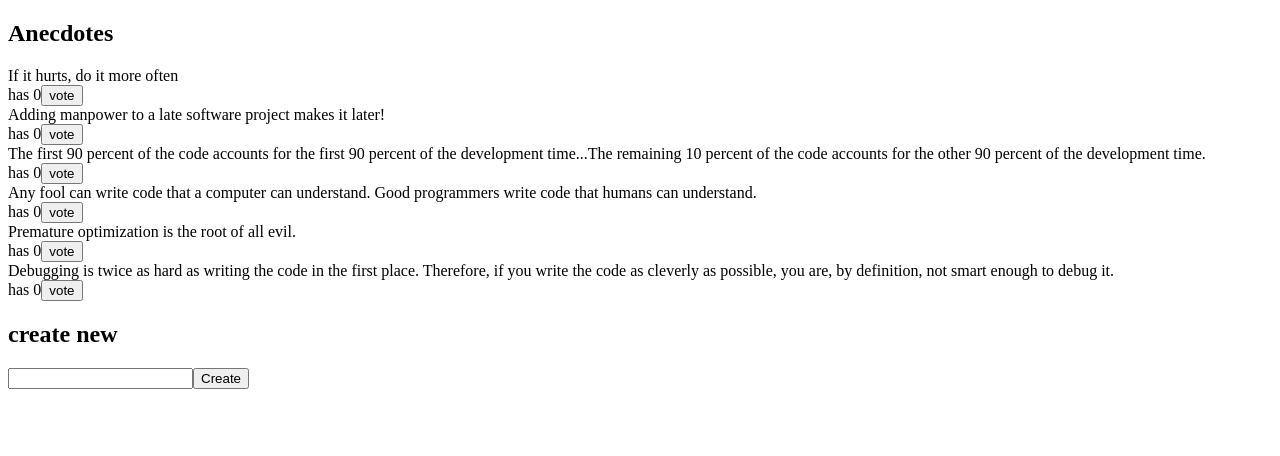
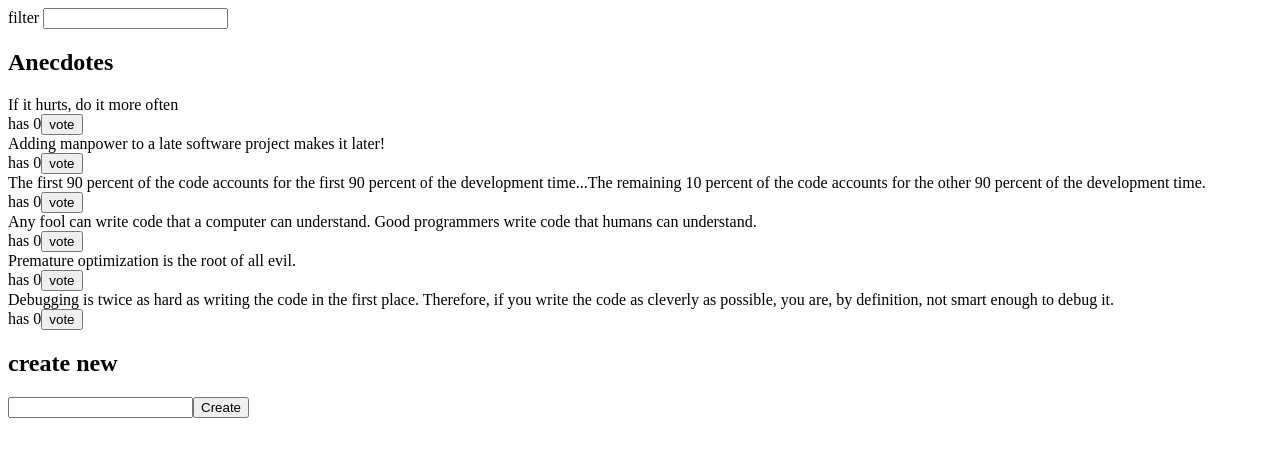
Before and after one commit to nopaalh/FSO-Part6, a React (Vite) app in the folder anecdotes/: page / in a window 1280 px wide. Shown: the top 456 px of the page. Built offline with nearby package versions, Linux system fonts and the light colour scheme.

Commit message:
6.6 anecdotes, step5, add filter feature

```diff
--- a/anecdotes/src/App.jsx
+++ b/anecdotes/src/App.jsx
@@ -1,8 +1,10 @@
 import AnecdoteList from "./components/AnecdoteList"
 import AnecdoteForm from "./components/AnecdoteForm"
+import Filter from "./components/Filter"
 const App = () => {
 	return (
 		<div>
+			<Filter/>
 			<h2>Anecdotes</h2>
 			<AnecdoteList />
 
--- /dev/null
+++ b/anecdotes/src/components/Filter.jsx
@@ -0,0 +1,21 @@
+import { useAnecdoteAction } from "../store"
+
+const Filter = () => {
+	const { setFilter } = useAnecdoteAction()
+
+	const handleChange = (event) => {
+		const filterValue = event.target.value
+		setFilter(filterValue)
+  }
+  const style = {
+    marginBottom: 10
+  }
+
+  return (
+    <div style={style}>
+      filter <input onChange={handleChange} />
+    </div>
+  )
+}
+
+export default Filter
--- a/anecdotes/src/store.js
+++ b/anecdotes/src/store.js
@@ -1,5 +1,6 @@
+import { create } from 'zustand'
+import {useShallow} from 'zustand/react/shallow'
 
-	import { create } from 'zustand'
 
 	const anecdotesAtStart = [
 	  'If it hurts, do it more often',
@@ -19,18 +20,25 @@
 	})
 
 	const useAnecdoteStore = create((set) => ({
-	  anecdotes: anecdotesAtStart.map(asObject),
+		anecdotes: anecdotesAtStart.map(asObject),
+		filter: '',
 		actions: {
 			addVote: (id) => set(state => ({
 				anecdotes: state.anecdotes.map(anecdote => (
 					anecdote.id === id ? {...anecdote, votes: anecdote.votes + 1} : anecdote
 				))
 			})),
-		 addNew: (content) => set(state => ({
+			addNew: (content) => set(state => ({
 				anecdotes: [...state.anecdotes, asObject(content)]
-			}))
+		 	})),
+			setFilter: (value) => set({filter: value})
+
 		},
 	}))
 
-	export const useAnecdotes = () => useAnecdoteStore((state) => state.anecdotes)
-	export const useAnecdoteAction = () => useAnecdoteStore((state) => state.actions)
+export const useAnecdotes = () => useAnecdoteStore(useShallow(({ anecdotes, filter }) => {
+	if (filter === '') return anecdotes
+	return anecdotes.filter(anecdote => anecdote.content.includes(filter))
+}))
+
+export const useAnecdoteAction = () => useAnecdoteStore((state) => state.actions)
```
